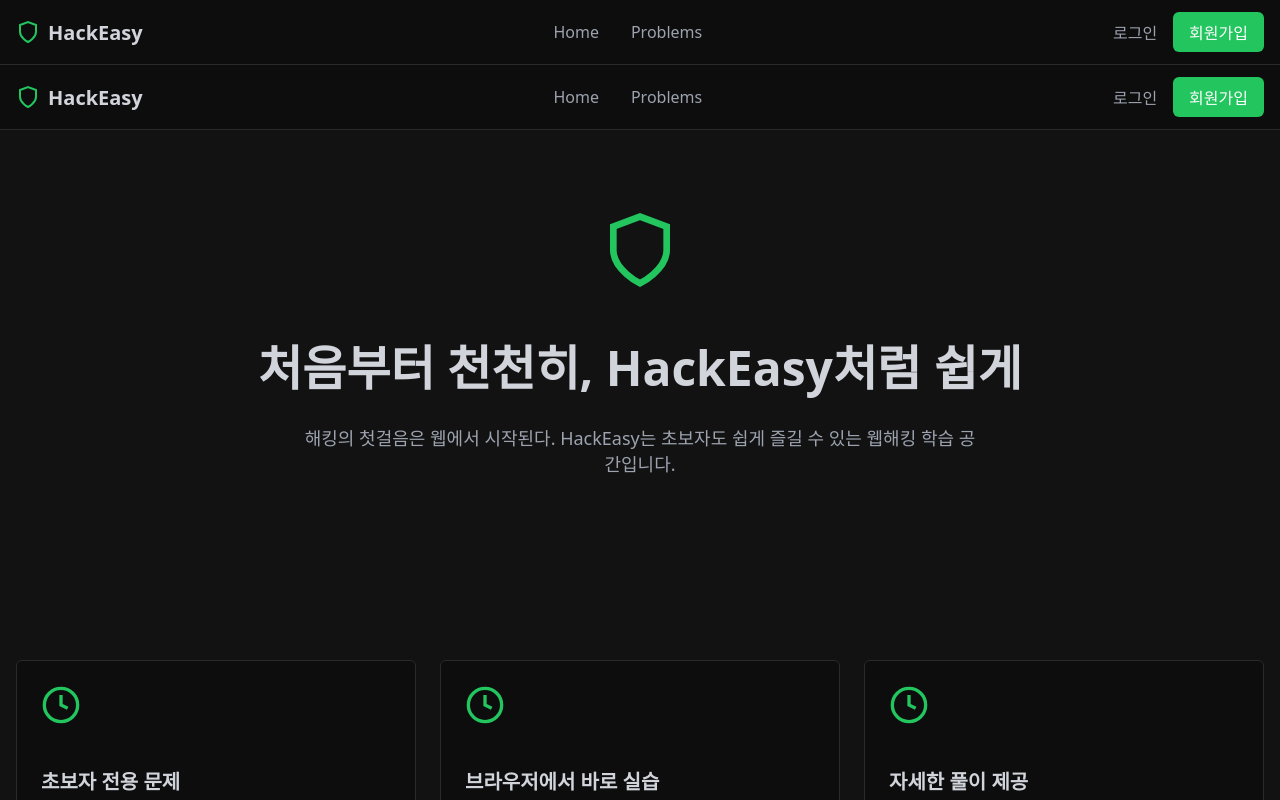
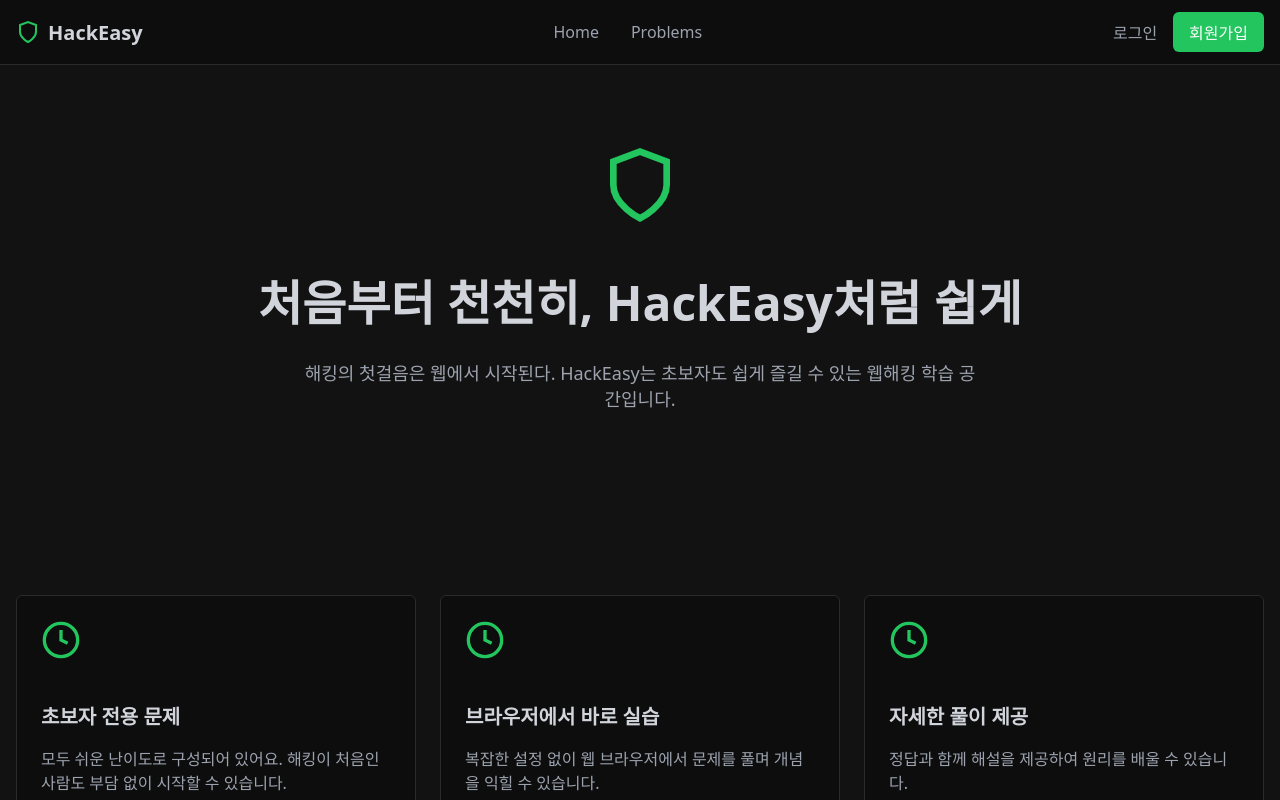
Before and after one commit to leeazyone/HackEasy_Front, a React (Vite) app: page / in a window 1280 px wide. Shown: the top 800 px of the page. Built offline with nearby package versions, Linux system fonts and the light colour scheme; no server answers.

Commit message:
de:header

```diff
--- a/src/pages/Home.jsx
+++ b/src/pages/Home.jsx
@@ -1,5 +1,4 @@
 import { Link } from 'react-router-dom';
-import Header from '../components/Header';
 import './Home.css';
 
 const Home = () => {
@@ -20,7 +19,6 @@ const Home = () => {
 
   return (
     <div className="home">
-      <Header />
 
       <main>
         <section className="hero">
--- a/src/pages/Problems.jsx
+++ b/src/pages/Problems.jsx
@@ -1,6 +1,5 @@
 import { useState, useEffect } from 'react';
 import { Link } from 'react-router-dom';
-import Header from '../components/Header';
 import { fetchProblems } from '../api/mock';
 import './Problems.css';
 
@@ -27,7 +26,6 @@ const Problems = () => {
   if (loading) {
     return (
       <div className="problems-page">
-        <Header />
         <div className="problems-container">
           <p className="loading-text">Loading problems...</p>
         </div>
```
